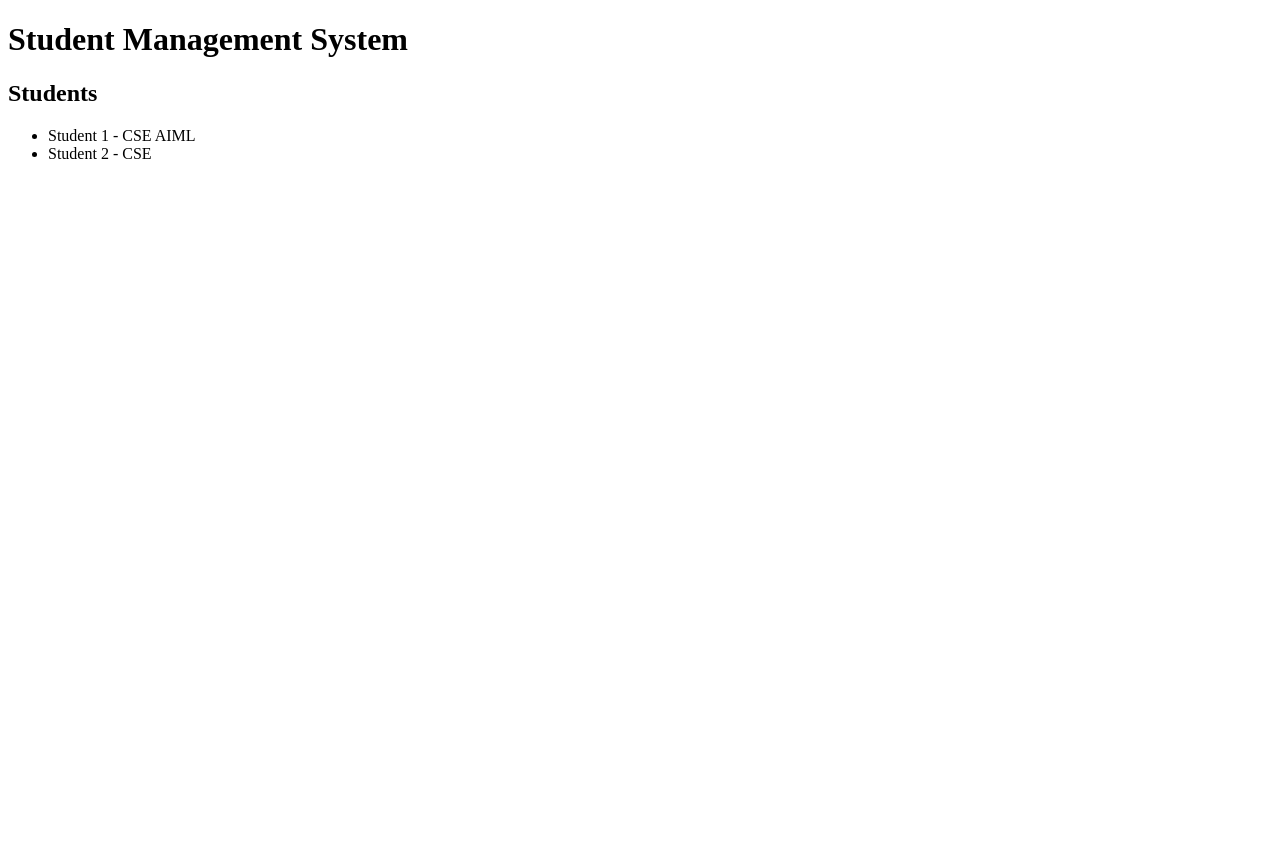
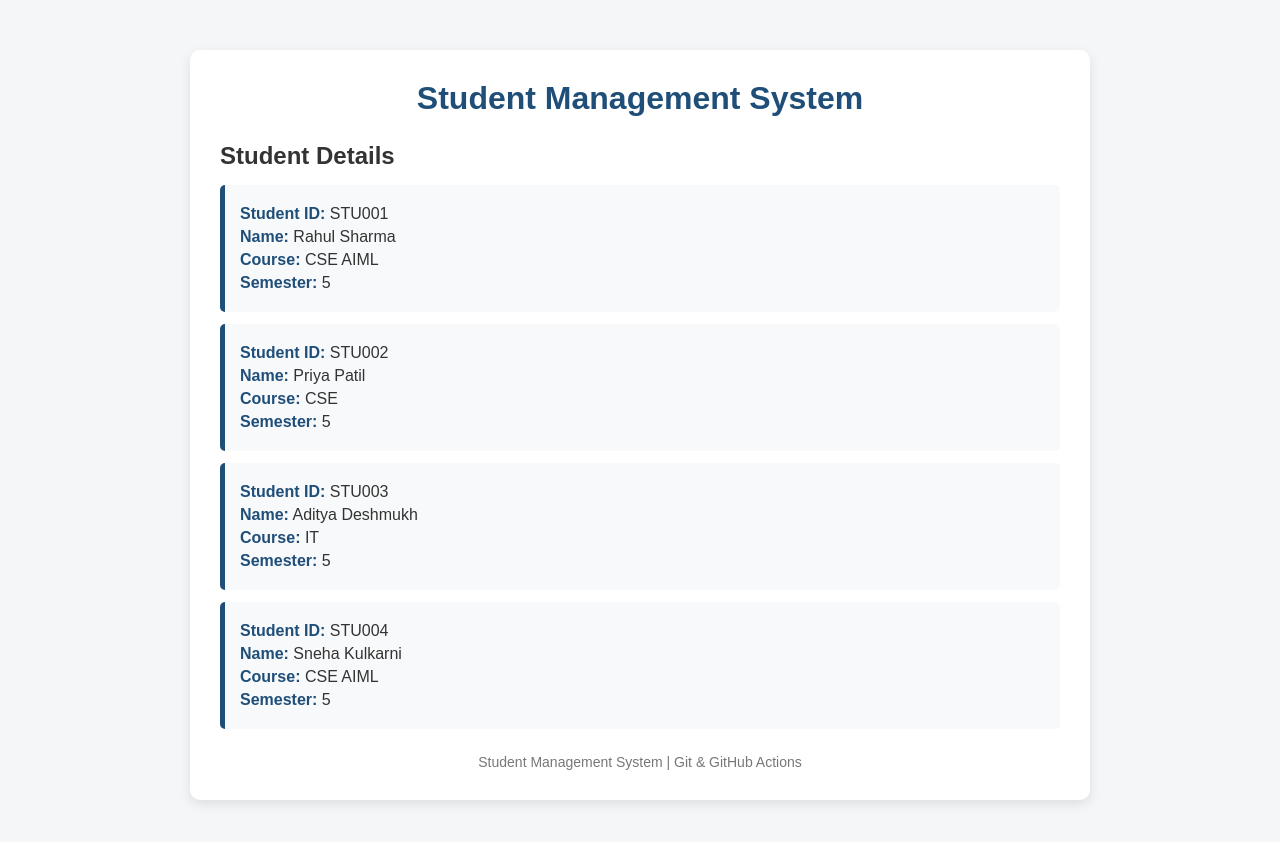
Before and after one commit to dhanashreedesale/Student_Management_System, a plain HTML site: page index.html in a window 1280 px wide. Before the commit the page ends 800 px from the top, so only its background shows below. Drawn offline with Linux system fonts and the light colour scheme.

Commit message:
Add CSS styling to student management system

```diff
--- a/index.html
+++ b/index.html
@@ -1,18 +1,54 @@
 <!DOCTYPE html>
-<html>
+<html lang="en">
 <head>
+    <meta charset="UTF-8">
+    <meta name="viewport" content="width=device-width, initial-scale=1.0">
     <title>Student Management System</title>
+
+    <link rel="stylesheet" href="style.css">
 </head>
+
 <body>
 
-    <h1>Student Management System</h1>
+    <div class="container">
 
-    <h2>Students</h2>
+        <h1>Student Management System</h1>
 
-    <ul>
-        <li>Student 1 - CSE AIML</li>
-        <li>Student 2 - CSE</li>
-    </ul>
+        <h2>Student Details</h2>
+
+        <div class="student">
+            <p><strong>Student ID:</strong> STU001</p>
+            <p><strong>Name:</strong> Rahul Sharma</p>
+            <p><strong>Course:</strong> CSE AIML</p>
+            <p><strong>Semester:</strong> 5</p>
+        </div>
+
+        <div class="student">
+            <p><strong>Student ID:</strong> STU002</p>
+            <p><strong>Name:</strong> Priya Patil</p>
+            <p><strong>Course:</strong> CSE</p>
+            <p><strong>Semester:</strong> 5</p>
+        </div>
+
+        <div class="student">
+            <p><strong>Student ID:</strong> STU003</p>
+            <p><strong>Name:</strong> Aditya Deshmukh</p>
+            <p><strong>Course:</strong> IT</p>
+            <p><strong>Semester:</strong> 5</p>
+        </div>
+
+        <div class="student">
+            <p><strong>Student ID:</strong> STU004</p>
+            <p><strong>Name:</strong> Sneha Kulkarni</p>
+            <p><strong>Course:</strong> CSE AIML</p>
+            <p><strong>Semester:</strong> 5</p>
+        </div>
+
+        <footer>
+            Student Management System | Git & GitHub Actions
+        </footer>
+
+    </div>
 
 </body>
 </html>
--- /dev/null
+++ b/style.css
@@ -0,0 +1,55 @@
+* {
+    margin: 0;
+    padding: 0;
+    box-sizing: border-box;
+}
+
+body {
+    font-family: Arial, sans-serif;
+    background-color: #f4f6f8;
+    color: #333;
+}
+
+.container {
+    width: 80%;
+    max-width: 900px;
+    margin: 50px auto;
+    background-color: white;
+    padding: 30px;
+    border-radius: 10px;
+    box-shadow: 0 4px 12px rgba(0, 0, 0, 0.1);
+}
+
+h1 {
+    text-align: center;
+    color: #1f4e79;
+    margin-bottom: 25px;
+}
+
+h2 {
+    color: #333;
+    margin-bottom: 15px;
+}
+
+.student {
+    background-color: #f8f9fa;
+    border-left: 5px solid #1f4e79;
+    padding: 15px;
+    margin: 12px 0;
+    border-radius: 5px;
+}
+
+.student p {
+    margin: 5px 0;
+}
+
+.student strong {
+    color: #1f4e79;
+}
+
+footer {
+    text-align: center;
+    margin-top: 25px;
+    color: #777;
+    font-size: 14px;
+}
```
